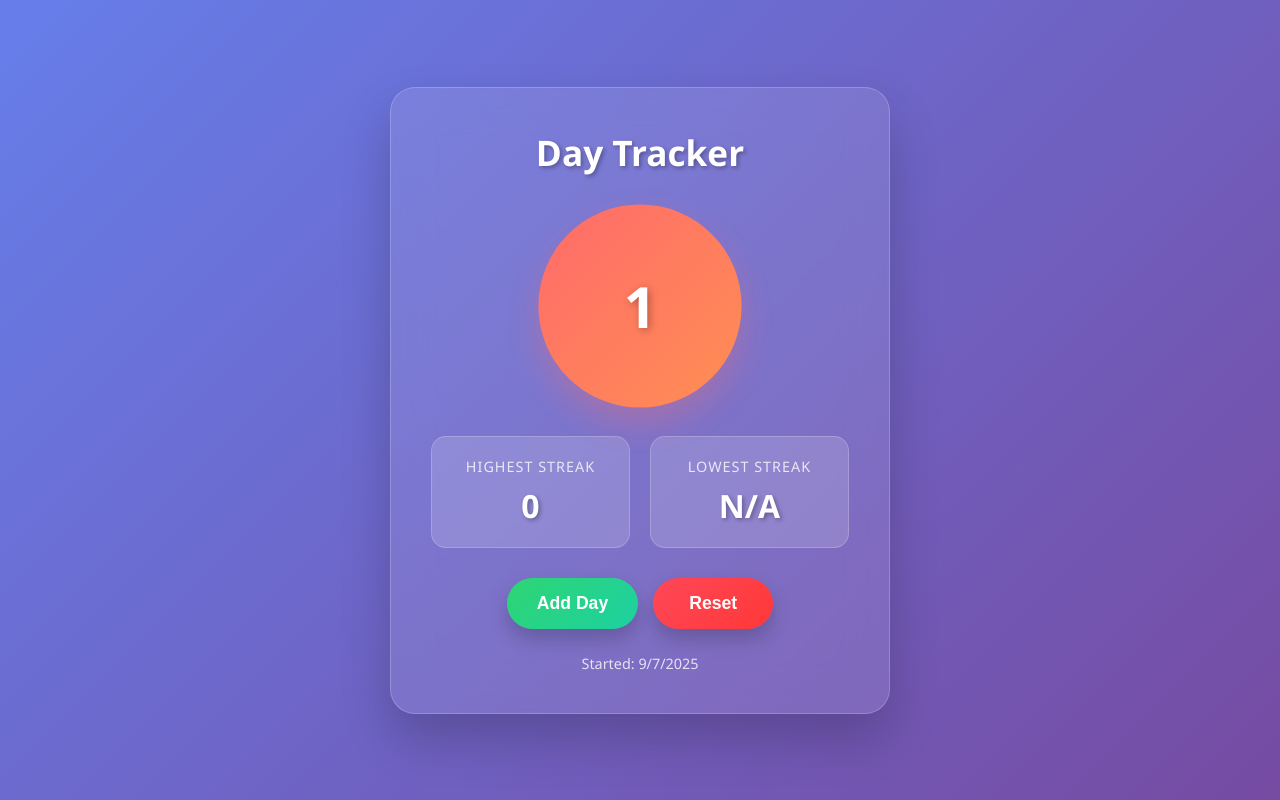
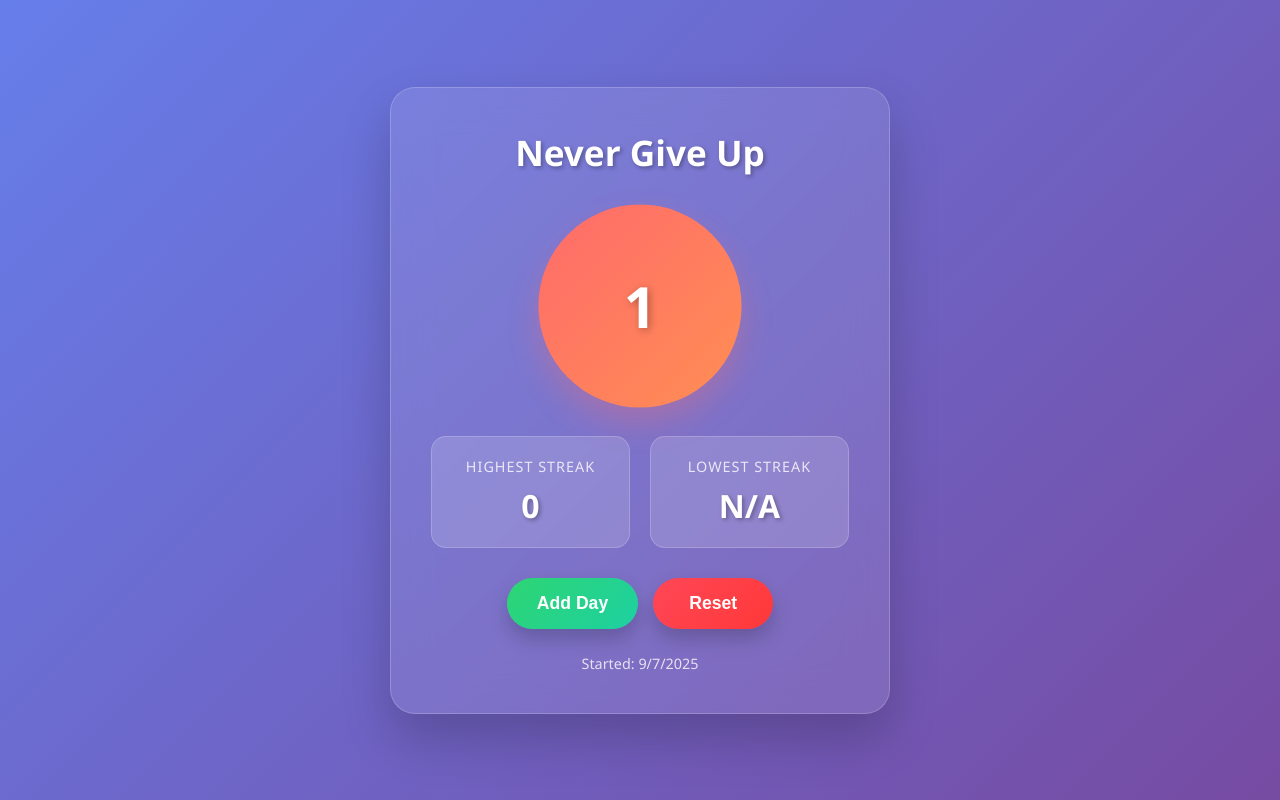
Before and after one commit to pramodr18/NeverGiveUp, a plain HTML site: page index.html in a window 1280 px wide. Drawn offline with Linux system fonts and the light colour scheme.

Commit message:
Update index.html

```diff
--- a/index.html
+++ b/index.html
@@ -3,7 +3,7 @@
 <head>
     <meta charset="UTF-8">
     <meta name="viewport" content="width=device-width, initial-scale=1.0">
-    <title>Day Tracker</title>
+    <title>Naver Give Up</title>
     <style>
         * {
             margin: 0;
@@ -326,7 +326,7 @@
 </head>
 <body>
     <div class="container">
-        <h1 class="title">Day Tracker</h1>
+        <h1 class="title">Never Give Up</h1>
 
         <div class="day-circle">
             <div class="day-number" id="currentDays">1</div>
```
